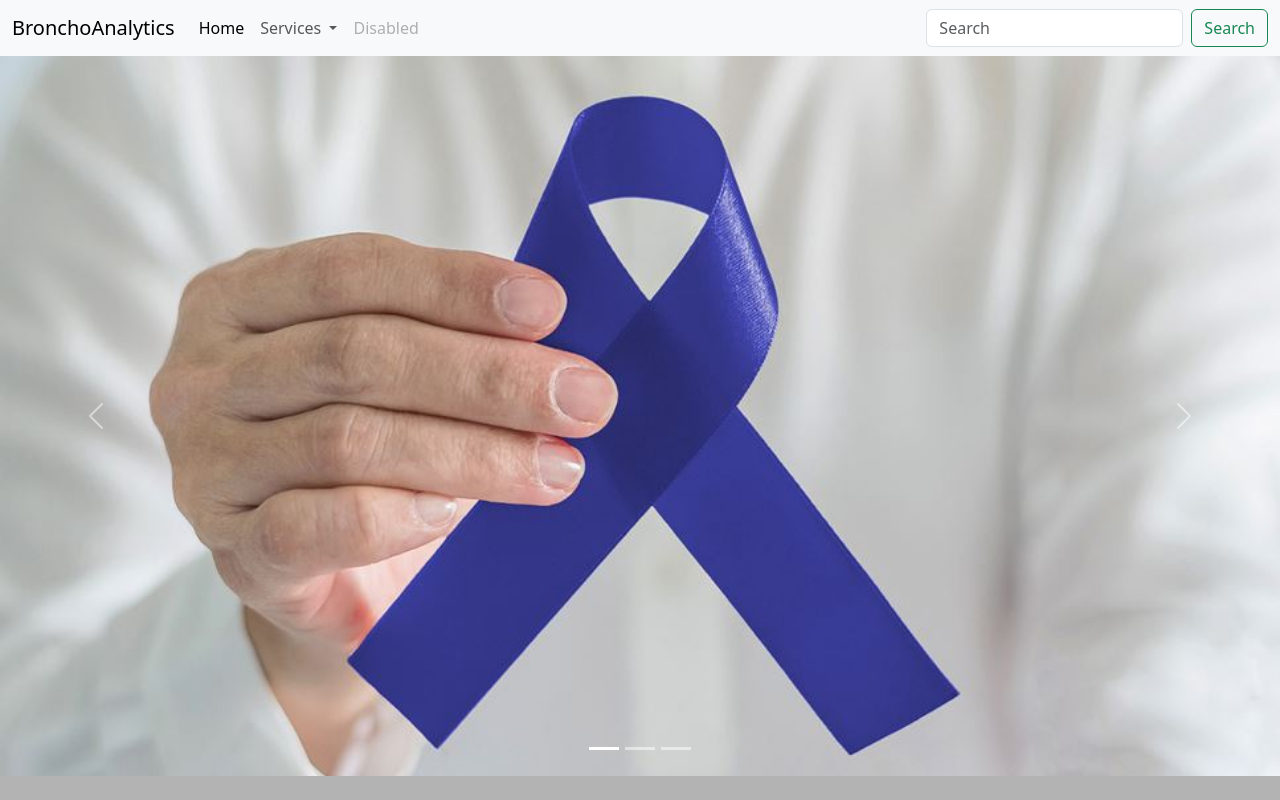
After one commit to capybara-brain346/stunning-disco, a Django app: page / in a window 1280 px wide. The commit adds this page. Run offline with Django 5.2, Linux system fonts and the light colour scheme.

Commit message:
update template

```diff
--- a/BronchoAnalytics/urls.py
+++ b/BronchoAnalytics/urls.py
@@ -21,5 +21,5 @@ from django.urls import path, include
 urlpatterns = [
     path("", include("home.urls")),
     path("admin/", admin.site.urls),
-    path("cancerPrediction/", include("cancerPrediction.urls")),
+    path("cancerprediction/", include("cancerPrediction.urls")),
 ]
--- a/cancerPrediction/templates/index.html
+++ b/cancerPrediction/templates/index.html
@@ -1,4 +1,2 @@
-{% extends 'home/templates/base.html' %}
-{% block content %}
+{% extends 'base.html' %}
 <h1>Route works</h1>
-{% endblock %}
--- a/cancerPrediction/urls.py
+++ b/cancerPrediction/urls.py
@@ -1,7 +1,4 @@
 from django.urls import path
 from . import views
 
-urlpatterns = [
-    path("welcome/", views.welcome),
-    path("getprediction/", views.getPrediction),
-]
+urlpatterns = [path("", views.welcome, name="cancerpredict")]
--- a/cancerPrediction/views.py
+++ b/cancerPrediction/views.py
@@ -4,7 +4,3 @@ from django.http import HttpResponse
 
 def welcome(request):
     return render(request, "index.html")
-
-
-def getPrediction(request):
-    return render(request, "predict.html")
--- a/home/templates/base.html
+++ b/home/templates/base.html
@@ -3,10 +3,84 @@
   <head>
     <meta charset="UTF-8" />
     <meta name="viewport" content="width=device-width, initial-scale=1.0" />
-    <link rel="stylesheet" href="static/styles.css" />
-    <title>Home</title>
+    <link
+      href="https://cdn.jsdelivr.net/npm/bootstrap@5.3.3/dist/css/bootstrap.min.css"
+      rel="stylesheet"
+      integrity="sha384-QWTKZyjpPEjISv5WaRU9OFeRpok6YctnYmDr5pNlyT2bRjXh0JMhjY6hW+ALEwIH"
+      crossorigin="anonymous"
+    />
+    <script
+      src="https://cdn.jsdelivr.net/npm/bootstrap@5.3.3/dist/js/bootstrap.bundle.min.js"
+      integrity="sha384-YvpcrYf0tY3lHB60NNkmXc5s9fDVZLESaAA55NDzOxhy9GkcIdslK1eN7N6jIeHz"
+      crossorigin="anonymous"
+    ></script>
+    <title>{% block title %} Home {% endblock %}</title>
   </head>
-  <body>
-
+  <body style="background-color: #b3b3b3">
+    <nav class="navbar navbar-expand-lg bg-body-tertiary">
+      <div class="container-fluid">
+        <a class="navbar-brand" href="{% url 'home' %}">BronchoAnalytics</a>
+        <button
+          class="navbar-toggler"
+          type="button"
+          data-bs-toggle="collapse"
+          data-bs-target="#navbarSupportedContent"
+          aria-controls="navbarSupportedContent"
+          aria-expanded="false"
+          aria-label="Toggle navigation"
+        >
+          <span class="navbar-toggler-icon"></span>
+        </button>
+        <div class="collapse navbar-collapse" id="navbarSupportedContent">
+          <ul class="navbar-nav me-auto mb-2 mb-lg-0">
+            <li class="nav-item">
+              <a
+                class="nav-link active"
+                aria-current="page"
+                href="{% url 'home' %}"
+                >Home</a
+              >
+            </li>
+            <li class="nav-item dropdown">
+              <a
+                class="nav-link dropdown-toggle"
+                href="#"
+                role="button"
+                data-bs-toggle="dropdown"
+                aria-expanded="false"
+              >
+                Services
+              </a>
+              <ul class="dropdown-menu">
+                <li>
+                  <a class="dropdown-item" href="{% url 'cancerpredict' %}"
+                    >Cancer Prediction</a
+                  >
+                </li>
+                <li>
+                  <a class="dropdown-item" href="#">CT-Scan Classifier</a>
+                </li>
+                <li><a class="dropdown-item" href="#">Diagnostic Data</a></li>
+              </ul>
+            </li>
+            <li class="nav-item">
+              <a class="nav-link disabled" aria-disabled="true">Disabled</a>
+            </li>
+          </ul>
+          <form class="d-flex" role="search">
+            <input
+              class="form-control me-2"
+              type="search"
+              placeholder="Search"
+              aria-label="Search"
+            />
+            <button class="btn btn-outline-success" type="submit">
+              Search
+            </button>
+          </form>
+        </div>
+      </div>
+    </nav>
+    {% block content %} {% endblock%}
   </body>
 </html>
--- /dev/null
+++ b/home/templates/homepage.html
@@ -0,0 +1,55 @@
+{% extends "base.html" %} {% load static %} {% block content %}
+<div id="carouselExampleIndicators" class="carousel slide">
+  <div class="carousel-indicators">
+    <button
+      type="button"
+      data-bs-target="#carouselExampleIndicators"
+      data-bs-slide-to="0"
+      class="active"
+      aria-current="true"
+      aria-label="Slide 1"
+    ></button>
+    <button
+      type="button"
+      data-bs-target="#carouselExampleIndicators"
+      data-bs-slide-to="1"
+      aria-label="Slide 2"
+    ></button>
+    <button
+      type="button"
+      data-bs-target="#carouselExampleIndicators"
+      data-bs-slide-to="2"
+      aria-label="Slide 3"
+    ></button>
+  </div>
+  <div class="carousel-inner">
+    <div class="carousel-item active">
+      <img src="home/static/Cancer_1.jpg" class="d-block w-100" alt="..." />
+    </div>
+    <div class="carousel-item">
+      <img src="home/static/cats_1.jpeg" class="d-block w-100" alt="..." />
+    </div>
+    <div class="carousel-item">
+      <img src="home/static/lungs_1.jpeg" class="d-block w-100" alt="..." />
+    </div>
+  </div>
+  <button
+    class="carousel-control-prev"
+    type="button"
+    data-bs-target="#carouselExampleIndicators"
+    data-bs-slide="prev"
+  >
+    <span class="carousel-control-prev-icon" aria-hidden="true"></span>
+    <span class="visually-hidden">Previous</span>
+  </button>
+  <button
+    class="carousel-control-next"
+    type="button"
+    data-bs-target="#carouselExampleIndicators"
+    data-bs-slide="next"
+  >
+    <span class="carousel-control-next-icon" aria-hidden="true"></span>
+    <span class="visually-hidden">Next</span>
+  </button>
+</div>
+{% endblock %}
--- a/home/urls.py
+++ b/home/urls.py
@@ -1,4 +1,4 @@
 from django.urls import path
 from . import views
 
-urlpatterns = [path("", views.homePage)]
+urlpatterns = [path("", views.homePage, name='home')]
--- a/home/views.py
+++ b/home/views.py
@@ -2,4 +2,4 @@ from django.shortcuts import render
 
 
 def homePage(request):
-    return render(request, "home.html")
+    return render(request, "homepage.html")
```
Also changed, not shown: home/static/Cancer_1.jpg (added), home/static/cats_1.jpeg (added), home/static/lungs_1.jpeg (added).
